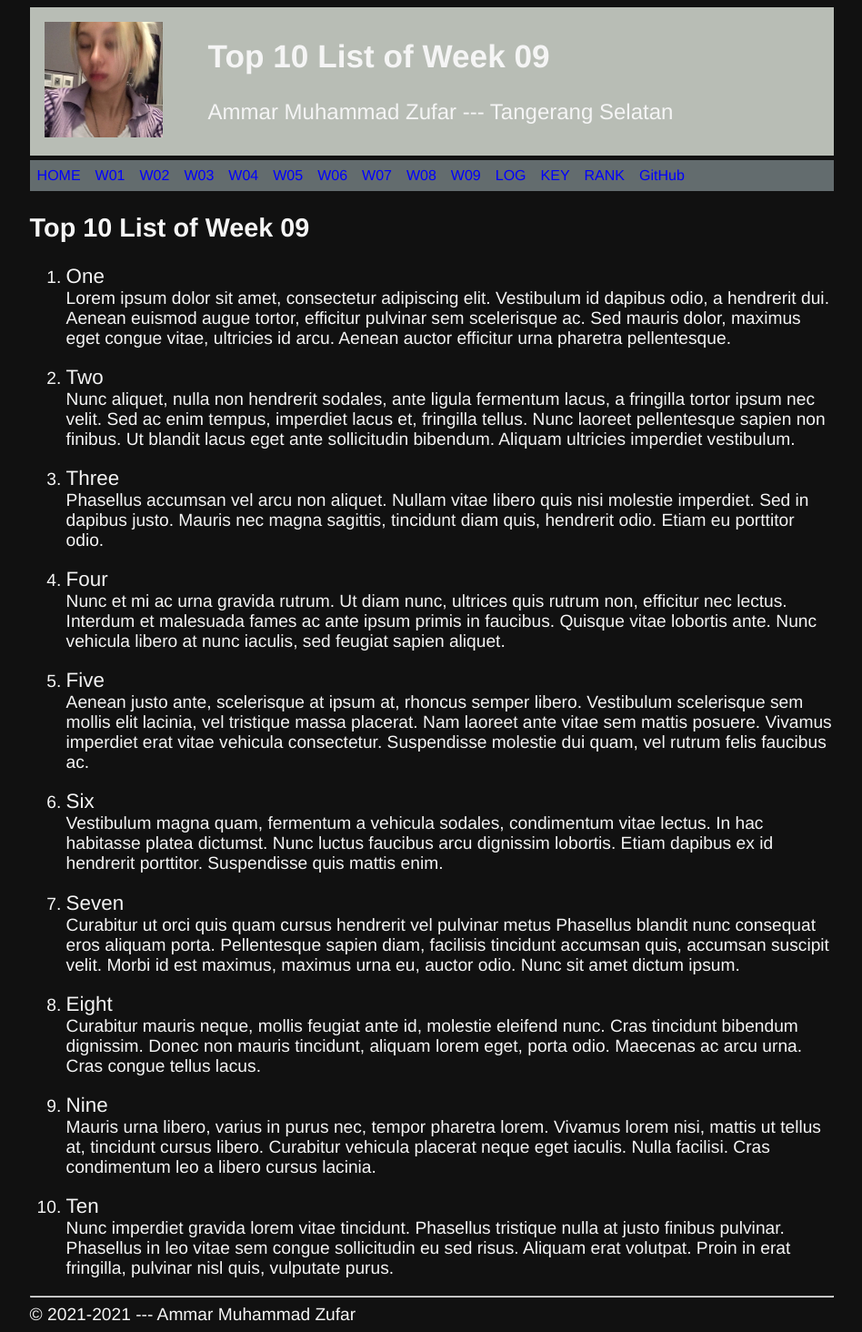
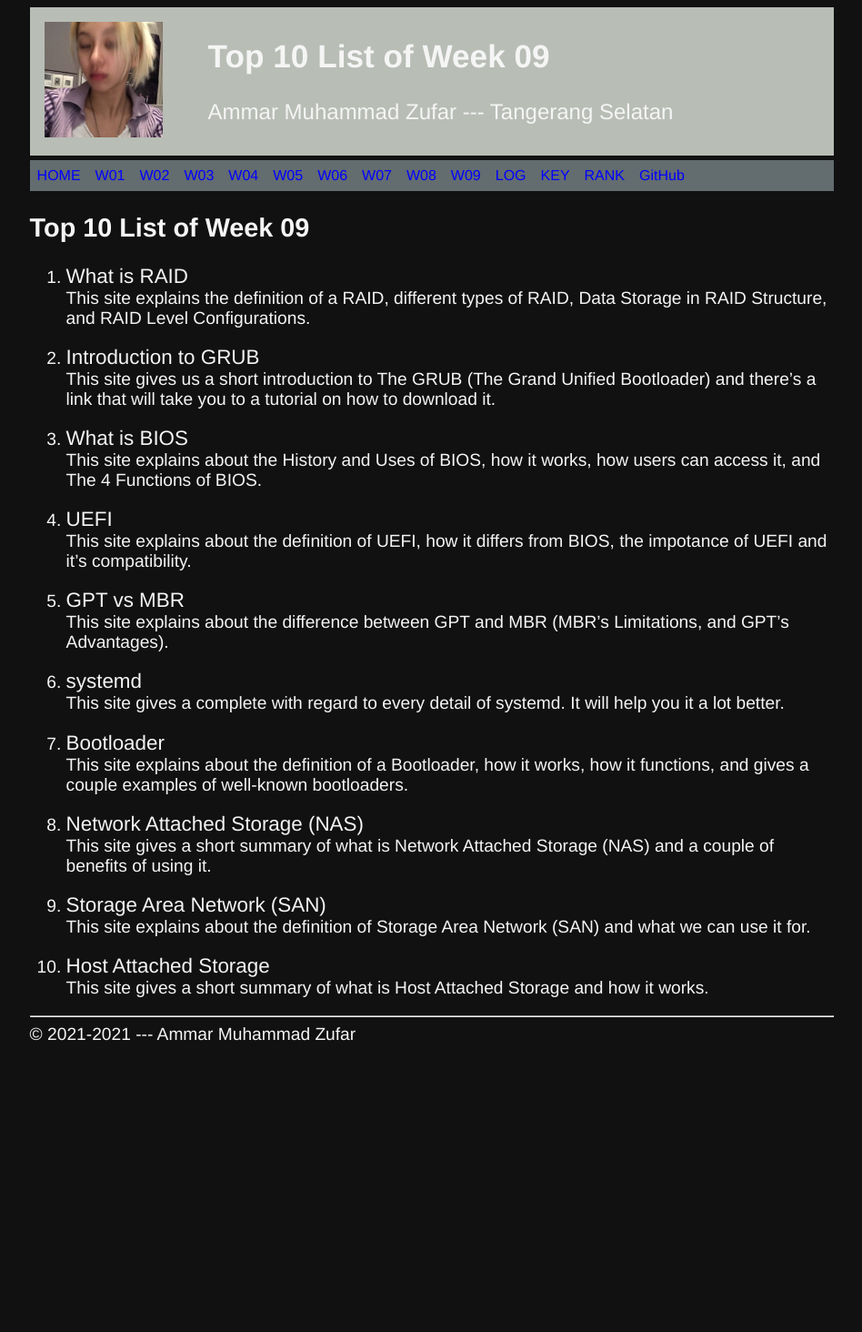
Before and after one commit to amzufar/os211, a Jekyll site: the page built from w09.md, in a window 1280 px wide. Shown: the whole page at 91% size, without its empty margins (165-1113 px from the left). Built offline with Jekyll 4.4.1, drawn with Linux system fonts in a browser that asks for light colours; our own code applies the rules of GitHub Pages for plain Markdown files; after the commit the page ends 1156 px from its top, so only the background shows below that.

Commit message:
modified: w09.md mylog.txt

```diff
--- a/TXT/mylog.txt
+++ b/TXT/mylog.txt
@@ -52,5 +52,9 @@ ZCZC W08 15 L11 Assignment #1
 ZCZC W08 150 L12 Assignment #2: review top 10 & creating TTLoTW
 ZCZC W08 90 L13 Assignment #3
 ZCZC W08 30 L99 QUIZ
+ZCZC W09 30 L01 SCELE related: Pop Quiz
+ZCZC W09 30 L11 Assignment #1: Reading chapter 11
 ZCZC W09 60 L12 Assignment #2: review top 10
+ZCZC W09 90 L13 Assignment #3: creating TTLoTW
 ZCZC W09 240 L14 Assignment #4: LFS Chapter 5-7
+ZCZC W09 30 L23 Discord: Pop Quiz
--- a/w09.md
+++ b/w09.md
@@ -5,72 +5,32 @@ permalink: /W09/
 
 # Top 10 List of Week 09
 
-1. [One](https://en.wikipedia.org/wiki/1)<br>
-Lorem ipsum dolor sit amet, consectetur adipiscing elit.
-Vestibulum id dapibus odio, a hendrerit dui.
-Aenean euismod augue tortor, efficitur pulvinar sem scelerisque ac.
-Sed mauris dolor, maximus eget congue vitae, ultricies id arcu.
-Aenean auctor efficitur urna pharetra pellentesque.
+1. [What is RAID](https://stonefly.com/resources/what-is-raid)<br>
+This site explains the definition of a RAID, different types of RAID, Data Storage in RAID Structure, and RAID Level Configurations.
 
-2. [Two](https://en.wikipedia.org/wiki/2)<br>
-Nunc aliquet, nulla non hendrerit sodales, ante ligula fermentum lacus, a fringilla tortor ipsum nec velit.
-Sed ac enim tempus, imperdiet lacus et, fringilla tellus.
-Nunc laoreet pellentesque sapien non finibus.
-Ut blandit lacus eget ante sollicitudin bibendum.
-Aliquam ultricies imperdiet vestibulum.
+2. [Introduction to GRUB](http://www.gnu.org/software/grub/index.html)<br>
+This site gives us a short introduction to The GRUB (The Grand Unified Bootloader) and there's a link that will take you to a tutorial on how to download it.
 
-3. [Three](https://en.wikipedia.org/wiki/3)<br>
-Phasellus accumsan vel arcu non aliquet.
-Nullam vitae libero quis nisi molestie imperdiet.
-Sed in dapibus justo.
-Mauris nec magna sagittis, tincidunt diam quis, hendrerit odio.
-Etiam eu porttitor odio.
+3. [What is BIOS](https://whatis.techtarget.com/definition/BIOS-basic-input-output-system)<br>
+This site explains about the History and Uses of BIOS, how it works, how users can access it, and The 4 Functions of BIOS.
 
-4. [Four](https://en.wikipedia.org/wiki/4)<br>
-Nunc et mi ac urna gravida rutrum.
-Ut diam nunc, ultrices quis rutrum non, efficitur nec lectus.
-Interdum et malesuada fames ac ante ipsum primis in faucibus.
-Quisque vitae lobortis ante.
-Nunc vehicula libero at nunc iaculis, sed feugiat sapien aliquet.
+4. [UEFI](https://www.hp.com/us-en/shop/tech-takes/what-is-uefi)<br>
+This site explains about the definition of UEFI, how it differs from BIOS, the impotance of UEFI and it's compatibility.
 
-5. [Five](https://en.wikipedia.org/wiki/5)<br>
-Aenean justo ante, scelerisque at ipsum at, rhoncus semper libero.
-Vestibulum scelerisque sem mollis elit lacinia, vel tristique massa placerat.
-Nam laoreet ante vitae sem mattis posuere.
-Vivamus imperdiet erat vitae vehicula consectetur.
-Suspendisse molestie dui quam, vel rutrum felis faucibus ac.
+5. [GPT vs MBR](https://www.howtogeek.com/193669/whats-the-difference-between-gpt-and-mbr-when-partitioning-a-drive/)<br>
+This site explains about the difference between GPT and MBR (MBR's Limitations, and GPT's Advantages).
 
-6. [Six](https://en.wikipedia.org/wiki/6)<br>
-Vestibulum magna quam, fermentum a vehicula sodales, condimentum vitae lectus.
-In hac habitasse platea dictumst.
-Nunc luctus faucibus arcu dignissim lobortis.
-Etiam dapibus ex id hendrerit porttitor.
-Suspendisse quis mattis enim.
+6. [systemd](https://www.digitalocean.com/community/tutorials/understanding-systemd-units-and-unit-files)<br>
+This site gives a complete with regard to every detail of systemd. It will help you it a lot better.
 
-7. [Seven](https://en.wikipedia.org/wiki/7)<br>
-Curabitur ut orci quis quam cursus hendrerit vel pulvinar metus
-Phasellus blandit nunc consequat eros aliquam porta.
-Pellentesque sapien diam, facilisis tincidunt accumsan quis, accumsan suscipit velit.
-Morbi id est maximus, maximus urna eu, auctor odio.
-Nunc sit amet dictum ipsum.
+7. [Bootloader](https://www.ionos.com/digitalguide/server/configuration/what-is-a-bootloader/)<br>
+This site explains about the definition of a Bootloader, how it works, how it functions, and gives a couple examples of well-known bootloaders.
 
-8. [Eight](https://en.wikipedia.org/wiki/8)<br>
-Curabitur mauris neque, mollis feugiat ante id, molestie eleifend nunc.
-Cras tincidunt bibendum dignissim.
-Donec non mauris tincidunt, aliquam lorem eget, porta odio.
-Maecenas ac arcu urna.
-Cras congue tellus lacus.
+8. [Network Attached Storage (NAS)](https://www.snia.org/education/what-is-nas)<br>
+This site gives a short summary of what is Network Attached Storage (NAS) and a couple of benefits of using it.
 
-9. [Nine](https://en.wikipedia.org/wiki/9)<br>
-Mauris urna libero, varius in purus nec, tempor pharetra lorem.
-Vivamus lorem nisi, mattis ut tellus at, tincidunt cursus libero.
-Curabitur vehicula placerat neque eget iaculis.
-Nulla facilisi.
-Cras condimentum leo a libero cursus lacinia.
+9. [Storage Area Network (SAN)](https://www.snia.org/education/storage_networking_primer/san/what_san)<br>
+This site explains about the definition of Storage Area Network (SAN) and what we can use it for.
 
-10. [Ten](https://en.wikipedia.org/wiki/10)<br>
-Nunc imperdiet gravida lorem vitae tincidunt.
-Phasellus tristique nulla at justo finibus pulvinar.
-Phasellus in leo vitae sem congue sollicitudin eu sed risus.
-Aliquam erat volutpat.
-Proin in erat fringilla, pulvinar nisl quis, vulputate purus.
+10. [Host Attached Storage](http://boron.physics.metu.edu.tr/ozdogan/OperatingSystems/week13/node6.html)<br>
+This site gives a short summary of what is Host Attached Storage and how it works.
```
